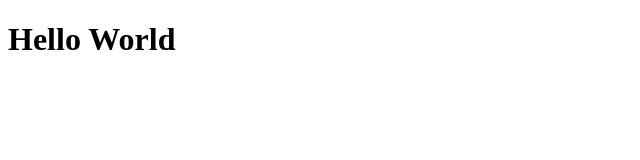
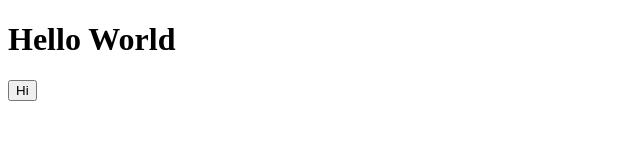
Before and after one commit to LJMSTSAstudent/MyWebsite, a plain HTML site: page index.html in a window 1280 px wide. Shown: the full height of the page, 0-640 px from the left. Drawn offline with Linux system fonts and the light colour scheme.

Commit message:
Update index.html

```diff
--- a/index.html
+++ b/index.html
@@ -4,6 +4,6 @@
   </head>
   <body>
     <h1>Hello World</h1>
-    <a href="https://ljmstsastudent.github.io/MyWebsite/About-Me.html">
+    <button href="https://ljmstsastudent.github.io/MyWebsite/About-Me.html">Hi</button>
   </body>
 </html>
```
